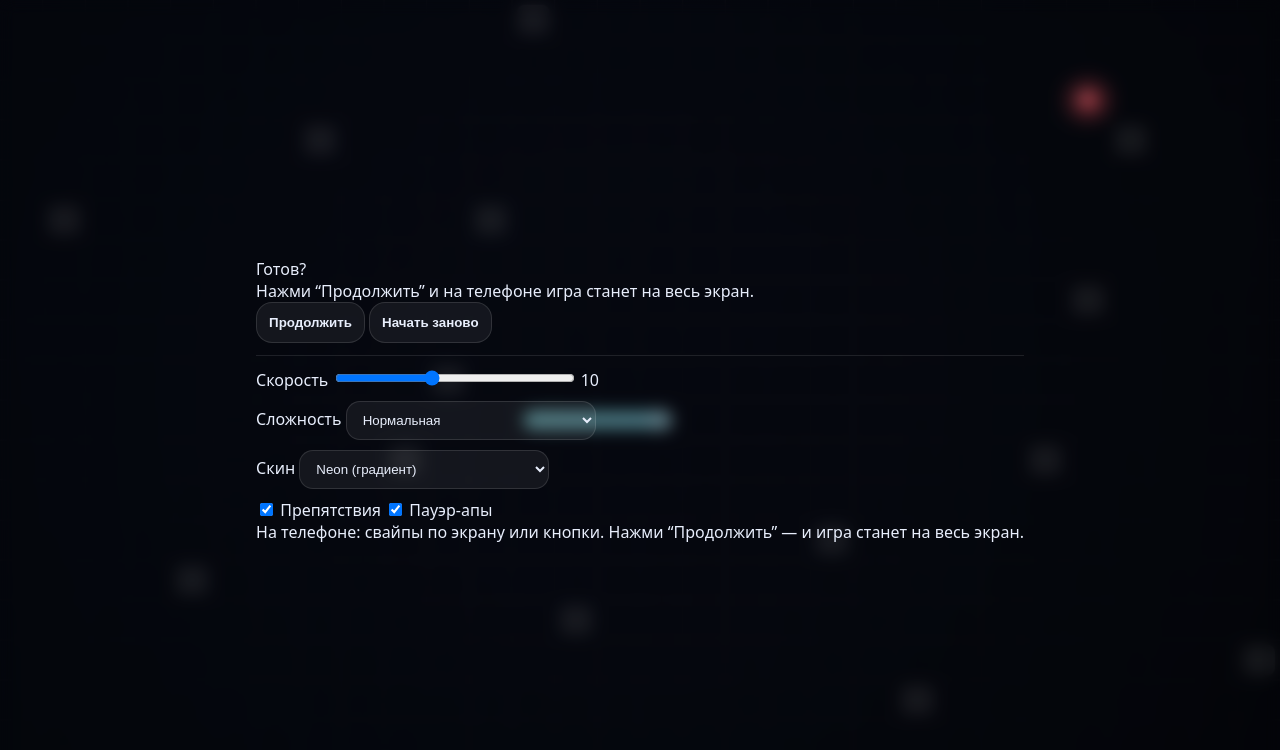
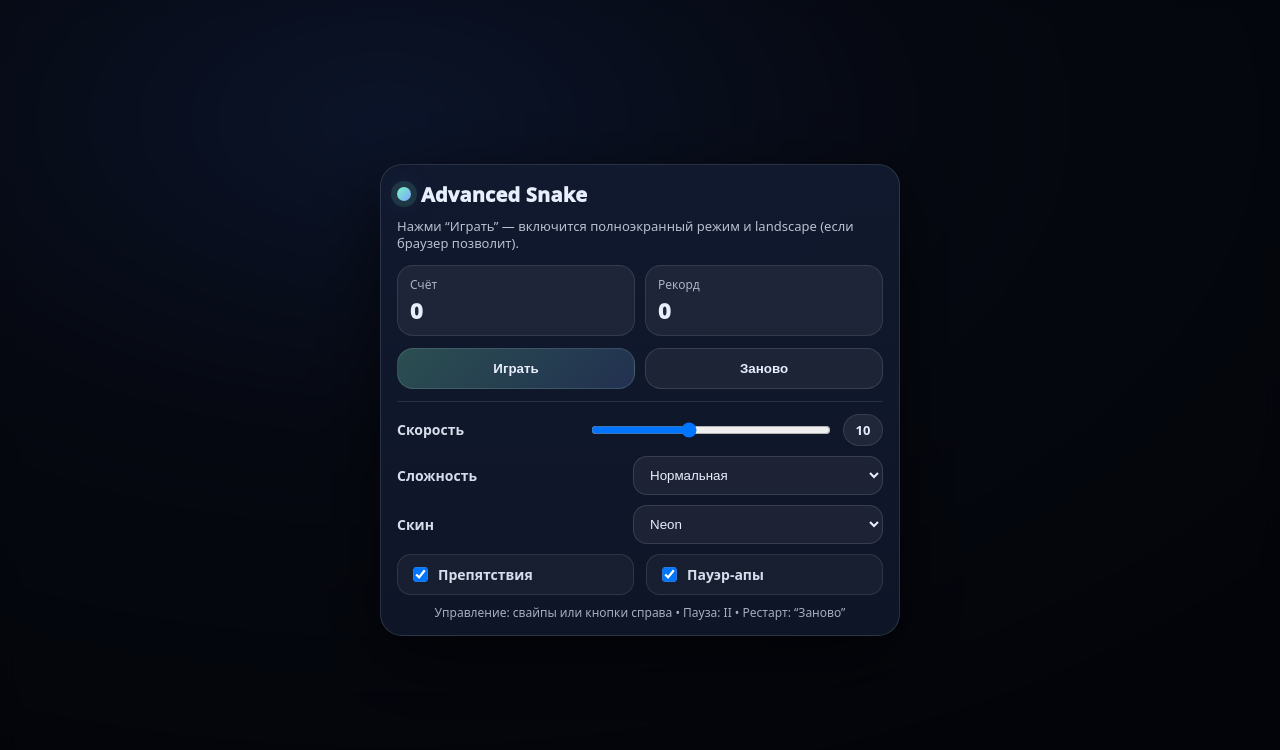
Before and after one commit to lemonname8-spec/salah-game, a plain HTML site: page index.html in a window 1280 px wide. Drawn offline with Linux system fonts and the light colour scheme; animation ran at ten frames a second.

Commit message:
Update index.html

```diff
--- a/index.html
+++ b/index.html
@@ -2,35 +2,24 @@
 <html lang="ru">
 <head>
   <meta charset="utf-8" />
-  <meta name="viewport" content="width=device-width,initial-scale=1,maximum-scale=1" />
+  <meta name="viewport" content="width=device-width,initial-scale=1,maximum-scale=1,viewport-fit=cover" />
+  <meta name="theme-color" content="#0b1020" />
   <title>Advanced Snake</title>
   <link rel="stylesheet" href="style.css" />
 </head>
 <body>
-  <div class="wrap" id="app">
-    <header class="topbar">
-      <div class="brand">
-        <div class="dot"></div>
-        <div>
-          <div class="title">Advanced Snake</div>
-          <div class="subtitle">WASD/стрелки • Space пауза • R рестарт</div>
-        </div>
+  <div class="app" id="app">
+    <div class="stage" id="stage">
+      <canvas id="game" aria-label="Snake game"></canvas>
+
+      <!-- Minimal HUD while playing -->
+      <div id="hudMini" class="hudMini hidden">
+        <div class="pill">Счёт: <span id="scoreMini">0</span></div>
+        <div class="pill">Рекорд: <span id="bestMini">0</span></div>
       </div>
 
-      <div class="hud">
-        <div class="pill">Счёт: <span id="score">0</span></div>
-        <div class="pill">Рекорд: <span id="best">0</span></div>
-        <button id="btnPause" class="btn">Пауза</button>
-        <button id="btnRestart" class="btn ghost">Рестарт</button>
-      </div>
-    </header>
-
-    <main class="main">
-      <div class="canvasCard">
-        <canvas id="game" width="900" height="600" aria-label="Snake game"></canvas>
-
-        <!-- Touch controls (mobile) -->
-        <div id="touchControls" class="touchControls hidden">
+      <!-- Touch controls (right side) -->
+      <div id="touchControls" class="touchControls hidden" aria-hidden="true">
         <button class="tcBtn tcPause" id="tcPause" aria-label="Пауза">II</button>
 
         <div class="tcPad">
@@ -41,25 +30,43 @@
         </div>
       </div>
 
-        <!-- Overlay -->
-        <div id="overlay" class="overlay hidden">
-          <div class="overlayCard">
-            <div class="overlayTitle" id="overlayTitle">Пауза</div>
-            <div class="overlayText" id="overlayText">Нажми Space или кнопку “Пауза”.</div>
+      <!-- Menu / Pause / Game Over Overlay -->
+      <div id="overlay" class="overlay">
+        <div class="panel">
+          <div class="panelHead">
+            <div class="brand">
+              <div class="dot"></div>
+              <div class="panelTitle" id="panelTitle">Advanced Snake</div>
+            </div>
+            <div class="panelHint" id="panelHint">Нажми “Играть” — включится полноэкранный режим и landscape (если браузер позволит).</div>
+          </div>
 
-            <div class="controls">
-              <button id="btnResume" class="btn">Продолжить</button>
-              <button id="btnOverlayRestart" class="btn ghost">Начать заново</button>
+          <div class="statsRow">
+            <div class="statBox">
+              <div class="statLabel">Счёт</div>
+              <div class="statValue" id="score">0</div>
+            </div>
+            <div class="statBox">
+              <div class="statLabel">Рекорд</div>
+              <div class="statValue" id="best">0</div>
+            </div>
+          </div>
+
+          <div class="actions">
+            <button id="btnPlay" class="btn primary">Играть</button>
+            <button id="btnRestart" class="btn ghost">Заново</button>
           </div>
 
           <div class="settings">
-              <div class="settingRow">
+            <div class="row">
               <label for="speed">Скорость</label>
+              <div class="rowRight">
                 <input id="speed" type="range" min="6" max="16" value="10" />
-                <span id="speedVal">10</span>
+                <span id="speedVal" class="chip">10</span>
+              </div>
             </div>
 
-              <div class="settingRow">
+            <div class="row">
               <label for="difficulty">Сложность</label>
               <select id="difficulty">
                 <option value="easy">Лёгкая</option>
@@ -68,66 +75,39 @@
               </select>
             </div>
 
-              <div class="settingRow">
+            <div class="row">
               <label for="skin">Скин</label>
               <select id="skin">
-                  <option value="neon" selected>Neon (градиент)</option>
-                  <option value="toxic">Toxic (яд)</option>
-                  <option value="fire">Fire (огонь)</option>
-                  <option value="ice">Ice (лёд)</option>
-                  <option value="gold">Gold (золото)</option>
-                  <option value="carbon">Carbon (карбон)</option>
+                <option value="neon" selected>Neon</option>
+                <option value="toxic">Toxic</option>
+                <option value="fire">Fire</option>
+                <option value="ice">Ice</option>
+                <option value="gold">Gold</option>
+                <option value="carbon">Carbon</option>
               </select>
             </div>
 
-              <div class="settingRow">
-                <label>
+            <div class="row toggles">
+              <label class="toggle">
                 <input id="toggleObstacles" type="checkbox" checked />
-                  Препятствия
+                <span>Препятствия</span>
               </label>
 
-                <label>
+              <label class="toggle">
                 <input id="togglePowerups" type="checkbox" checked />
-                  Пауэр-апы
+                <span>Пауэр-апы</span>
               </label>
             </div>
           </div>
 
-            <div class="tiny">
-              На телефоне: свайпы по экрану или кнопки.
-              Нажми “Продолжить” — и игра станет на весь экран.
+          <div class="footerHint" id="footerHint">
+            Управление: свайпы или кнопки справа • Пауза: II • Рестарт: “Заново”
+          </div>
         </div>
       </div>
     </div>
   </div>
 
-      <aside class="side">
-        <div class="card">
-          <div class="cardTitle">Как играть</div>
-          <ul class="list">
-            <li>Ешь яблоки → растёшь и набираешь очки</li>
-            <li>Пауэр-апы: <b>щиты</b>, <b>замедление</b>, <b>магнит</b></li>
-            <li>Опасно: стены, хвост, препятствия</li>
-            <li>Space — пауза, R — рестарт</li>
-          </ul>
-        </div>
-
-        <div class="card">
-          <div class="cardTitle">Режимы сложности</div>
-          <div class="tiny">
-            <b>Лёгкая:</b> больше щитов/пауэр-апов, меньше препятствий.<br/>
-            <b>Нормальная:</b> сбалансировано.<br/>
-            <b>Хард:</b> чаще препятствия, реже щиты, скорость ощущается “злее”.
-          </div>
-        </div>
-      </aside>
-    </main>
-
-    <footer class="footer">
-      Сделано в чистом HTML5 Canvas. На телефоне жми “Продолжить” для полноэкранного режима.
-    </footer>
-  </div>
-
   <script src="game.js"></script>
 </body>
 </html>
```
Lines whose indentation alone changed are shown as unchanged.
